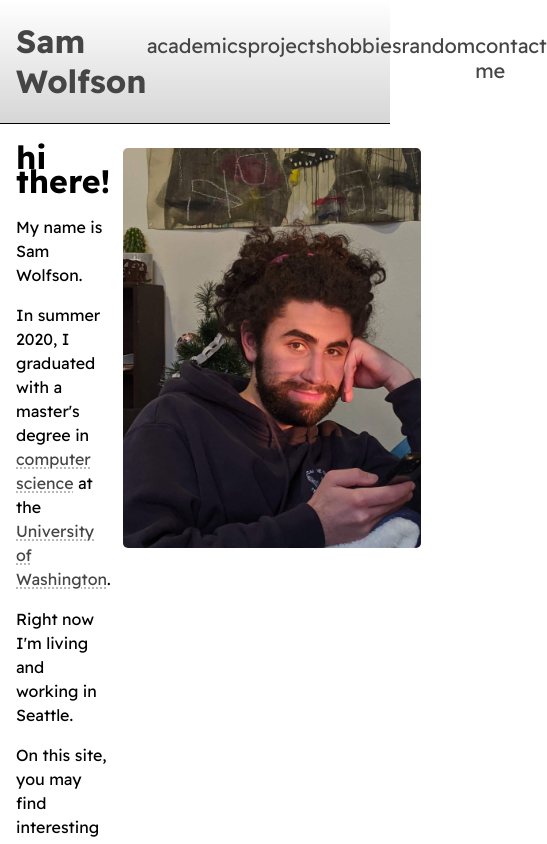
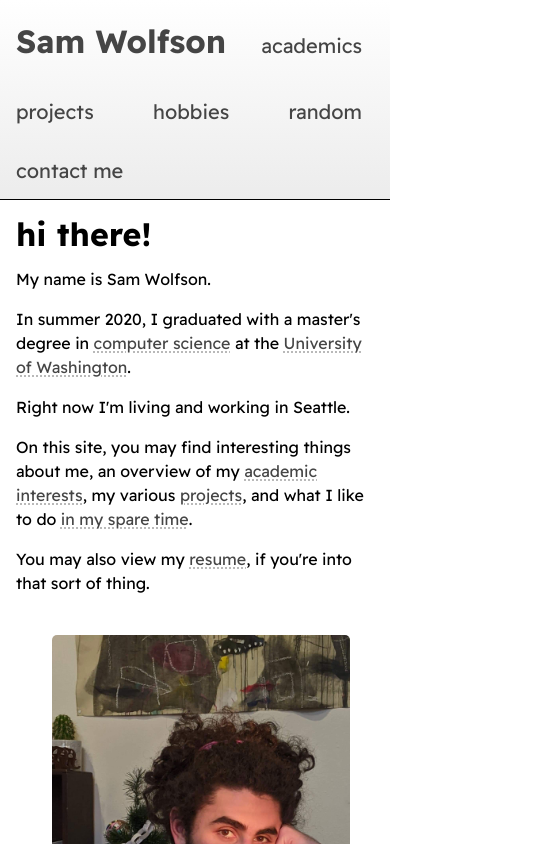
Before and after one commit to terabyte128/personal-website, a React (Create React App) app: page / in a window 390 px wide. Shown: the top 844 px of the page, 547 px wide, since content can reach past the window. Built offline with nearby package versions, Linux system fonts and the light colour scheme.

Commit message:
Add some photos, fix spelling errors

```diff
--- a/src/App.css
+++ b/src/App.css
@@ -29,6 +29,10 @@ a.top-link:visited {
 .top-link-small > h2 {
     font-size: 20px;
     font-weight: normal;
+}
+
+.top-link-small:not(:last-child) > h2 {
+    padding-right: 12px;
 }
 
 a,
@@ -104,8 +108,11 @@ div.main-content {
     transition: transform 0.3s ease;
 }
 
+.rounded-image {
+    border-radius: 5px;
+}
+
 .home-image {
-    border-radius: 5px;
     margin-top: 24px;
     margin-left: 12px;
     height: 400px;
@@ -122,5 +129,30 @@ div.main-content {
 
 .bordered-gradient {
     border-bottom: 1px solid black;
-    background-image: linear-gradient(white, #d6d6d6);
+    background-image: linear-gradient(white, #ececec);
 }
+
+.flex-container-wrapping {
+    display: flex;
+}
+
+@media only screen and (max-width: 800px) {
+    .flex-container-wrapping {
+        flex-wrap: wrap;
+    }
+
+    .flex-photo-right {
+        margin-left: auto;
+        margin-right: auto;
+    }
+}
+
+.flex-text-left {
+    margin: 0;
+}
+
+@media only screen and (min-width: 800px) {
+    .flex-photo-right {
+        margin-left: 12px;
+    }
+}
--- a/src/App.tsx
+++ b/src/App.tsx
@@ -48,7 +48,7 @@ function App() {
             <div className="bordered-gradient">
                 <div className="container">
                     <header
-                        className="flex-space-between top-nav"
+                        className="flex-container-wrapping flex-space-between top-nav"
                         style={{ alignItems: 'baseline' }}
                     >
                         <Link to="/" className="clickable top-link">
@@ -92,7 +92,9 @@ interface PageWithTitleProps {
 }
 
 const PageWithTitle: FC<PageWithTitleProps> = props => {
-    document.title = `${props.title} | Sam Wolfson`;
+    document.title = `${
+        props.title.charAt(0).toUpperCase() + props.title.slice(1)
+    } | Sam Wolfson`;
     return (
         <>
             <h1>{props.title}</h1>
--- a/src/pages/Hobbies.tsx
+++ b/src/pages/Hobbies.tsx
@@ -2,6 +2,7 @@ import { FC } from 'react';
 import { Link } from 'react-router-dom';
 import CollapsingSection from '../shared-components/CollapsingSection';
 import ExternalLink from '../shared-components/ExternalLink';
+import funImage from '../img/fun.jpeg';
 
 const Hobbies: FC = () => (
     <div>
@@ -61,16 +62,19 @@ const Hobbies: FC = () => (
             </p>
         </CollapsingSection>
         <CollapsingSection title="outdoors">
-            <p>
-                I like to hike, and have been on a number of backpacking trips.
-                My{' '}
+            <div className="flex-container-wrapping">
+                <p className="flex-text-left">
+                    I like to hike, and have been on a number of backpacking
+                    trips. My{' '}
                     <ExternalLink href="https://www.wta.org/@@backpacks/scrnm-wolfson">
                         WTA
                     </ExternalLink>{' '}
-                page has a (non-exhaustive) list of place that I've been. Some
-                notable trips are:
+                    page has a (non-exhaustive) list of places that I've been.
+                    Some notable trips are:
                     <ul>
-                    <li>Hidden Lake Lookout (2016, 2019, both overnight)</li>
+                        <li>
+                            Hidden Lake Lookout (2016, 2019, both overnight)
+                        </li>
                         <li>Marmot Pass (2017, 2 nights)</li>
                         <li>Spray Park Loop (2018, 3 nights)</li>
                         <li>Camp Muir from Paradise (2019, day trip)</li>
@@ -78,6 +82,13 @@ const Hobbies: FC = () => (
                         <li>Seven Lakes Basin Loop (2021, 3 nights)</li>
                     </ul>
                 </p>
+                <img
+                    src={funImage}
+                    style={{ height: '250px' }}
+                    className="rounded-image flex-photo-right"
+                    alt="grimacing in the rain while backpacking"
+                />
+            </div>
         </CollapsingSection>
     </div>
 );
--- a/src/pages/Home.tsx
+++ b/src/pages/Home.tsx
@@ -6,7 +6,7 @@ import { Link } from 'react-router-dom';
 const Home: FC = () => {
     document.title = 'Sam Wolfson';
     return (
-        <div style={{ display: 'flex' }}>
+        <div className="flex-container-wrapping">
             <div>
                 <h1>hi there!</h1>
                 <p>My name is Sam Wolfson.</p>
@@ -31,12 +31,20 @@ const Home: FC = () => {
                 </p>
                 <p>
                     You may also view my{' '}
-                    <a href="/Samuel_Wolfson_Resume.pdf">resume</a>, if you're
-                    into that sort of thing.
+                    <ExternalLink
+                        href={`${process.env.PUBLIC_URL}/Samuel_Wolfson_Resume.pdf`}
+                    >
+                        resume
+                    </ExternalLink>
+                    , if you're into that sort of thing.
                 </p>
             </div>
-            <div>
-                <img className="home-image" src={samPicture} alt="Sam" />
+            <div className="flex-photo-right">
+                <img
+                    className="home-image rounded-image"
+                    src={samPicture}
+                    alt="Sam"
+                />
             </div>
         </div>
     );
--- a/src/pages/Projects.tsx
+++ b/src/pages/Projects.tsx
@@ -47,12 +47,16 @@ const Projects: FC = () => (
                         I use a lot of cheap, generic smart outlets that are
                         based around the ESP82666 microprocessor. To avoid
                         privacy issues and improve their compatibility, I take
-                        them apart, solder onto their serial pins and flash whem
+                        them apart, solder onto their serial pins and flash them
                         with{' '}
                         <ExternalLink href="https://tasmota.github.io/docs/">
                             Tasmota
                         </ExternalLink>
-                        , and open-source firmware.
+                        , an open-source firmware. I link these devices up with{' '}
+                        <ExternalLink href="https://www.home-assistant.io/">
+                            Home Assistant
+                        </ExternalLink>{' '}
+                        to create automations and control them via Homekit.
                     </li>
                 </ul>
             </p>
@@ -110,7 +114,7 @@ const Projects: FC = () => (
                 <li>
                     I've{' '}
                     <ExternalLink href="https://github.com/terabyte128/Bookmark">
-                        written
+                        created
                     </ExternalLink>{' '}
                     <ExternalLink href="https://github.com/terabyte128/PlayerStats">
                         a
```
Also changed, not shown: src/img/fun.jpeg (added), 1 other file (tests, documents, lock files or other folders). Lines whose indentation alone changed are shown as unchanged.
